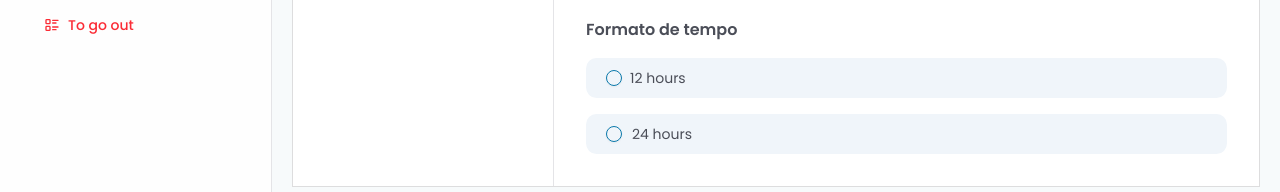
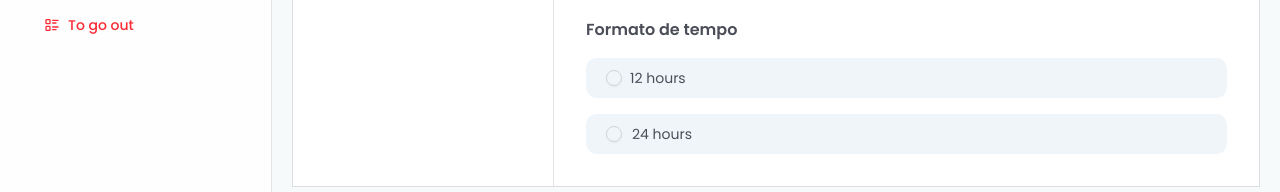
Before and after one commit to ComprehendMe/front-end, a React (Vite) app: page /dashboard/settings/language in a window 1280 px wide. Shown: the part 457-649 px from the top of the page. Built offline with nearby package versions, Linux system fonts and the light colour scheme.

Commit message:
style: some changes in radio group

```diff
--- a/src/components/auth/auth-dialog.tsx
+++ b/src/components/auth/auth-dialog.tsx
@@ -98,7 +98,7 @@ export default function AuthDialog() {
                       <Button
                         variant="outline"
                         data-empty={!date}
-                        className="data-[empty=true]:text-[#4B4E58] w-full h-[45px] px-5 bg-[#0978AA]/10 justify-between text-left font-normal"
+                        className="text-[#4B4E58] w-full h-[45px] bg-[#0978AA]/10 justify-between text-left font-normal"
                       >
                         {date ? (
                           format(date, "PPP")
@@ -124,7 +124,7 @@ export default function AuthDialog() {
                   </h3>
                   <Input
                     placeholder="Select you college"
-                    className="bg-[#0978AA]/10"
+                    className="bg-[#0978AA]/10 text-[#4B4E58] font-normal"
                   />
                 </div>
               </div>
--- a/src/components/ui/radio-group.tsx
+++ b/src/components/ui/radio-group.tsx
@@ -25,7 +25,7 @@ function RadioGroupItem({
     <RadioGroupPrimitive.Item
       data-slot="radio-group-item"
       className={cn(
-        "border-primary text-primary focus-visible:border-ring focus-visible:ring-ring/50 aria-invalid:ring-destructive/20 dark:aria-invalid:ring-destructive/40 aria-invalid:border-destructive dark:bg-input/30 aspect-square size-4 shrink-0 rounded-full border shadow-xs transition-[color,box-shadow] outline-none focus-visible:ring-[3px] disabled:cursor-not-allowed disabled:opacity-50",
+        "border-[#D4D4D8] focus-visible:border-primary text-primary focus-visible:ring-ring/50 aria-invalid:ring-destructive/20 dark:aria-invalid:ring-destructive/40 aria-invalid:border-destructive dark:bg-input/30 aspect-square size-4 shrink-0 rounded-full border shadow-xs transition-[color,box-shadow] outline-none focus-visible:ring-[3px] disabled:cursor-not-allowed disabled:opacity-50",
         className
       )}
       {...props}
```
